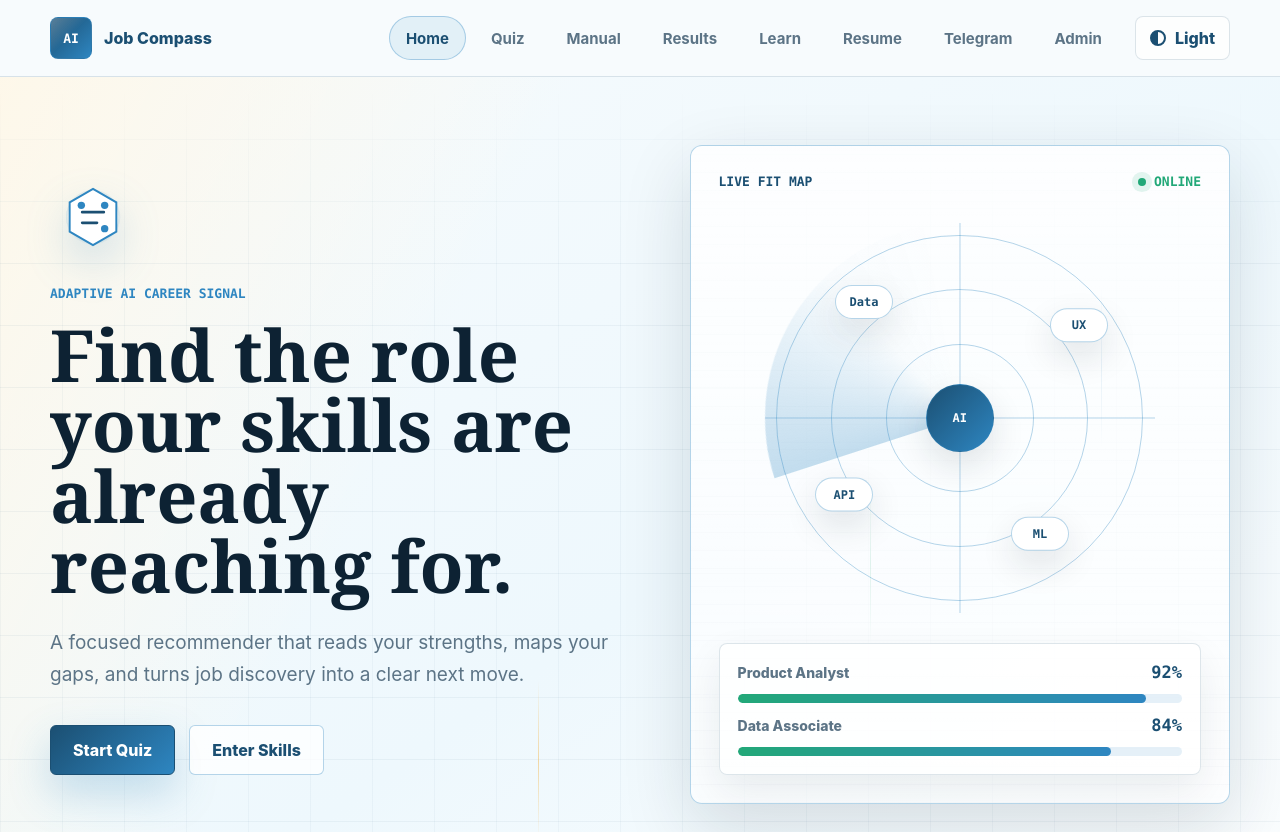
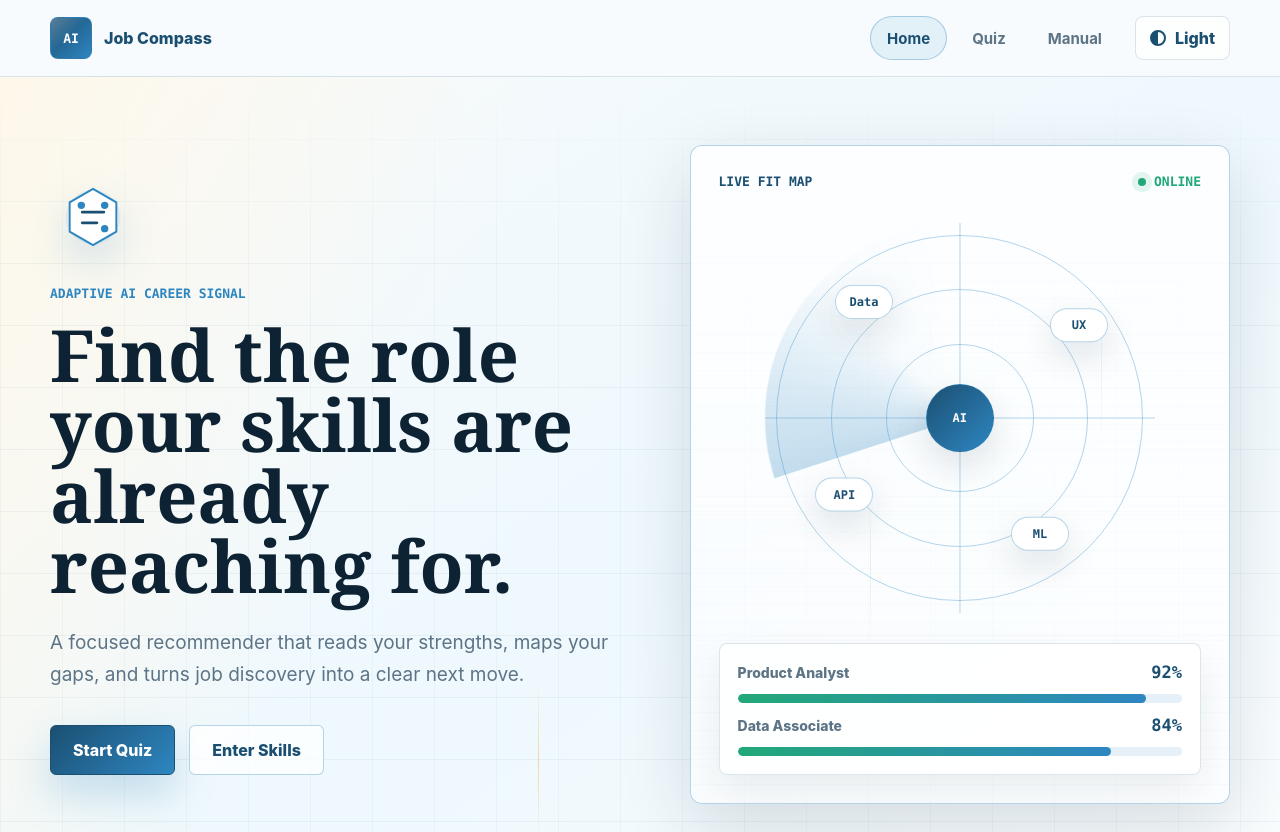
Before and after one commit to Mercycermy/AI_JobRecomender, a React (Vite) app in the folder frontend/: page / in a window 1280 px wide. Shown: the top 832 px of the page. Built offline with nearby package versions, Linux system fonts and the light colour scheme; no server answers.

Commit message:
Remove unused navigation items from Layout component

```diff
--- a/frontend/src/components/Layout.jsx
+++ b/frontend/src/components/Layout.jsx
@@ -15,11 +15,6 @@ function Layout({ children, currentPath }) {
     { href: '/', label: 'Home', exact: true },
     { href: '/quiz', label: 'Quiz' },
     { href: '/manual', label: 'Manual' },
-    { href: '/results', label: 'Results', match: (path) => path === '/results' || path.startsWith('/results/gap') },
-    { href: '/results/resources', label: 'Learn' },
-    { href: '/results/resume', label: 'Resume', match: (path) => path === '/results/resume' || path.startsWith('/resume-builder') },
-    { href: '/telegram-jobs', label: 'Telegram' },
-    { href: '/admin', label: 'Admin' },
   ]
   const isCurrent = (item) => {
     if (item.match) {
```
